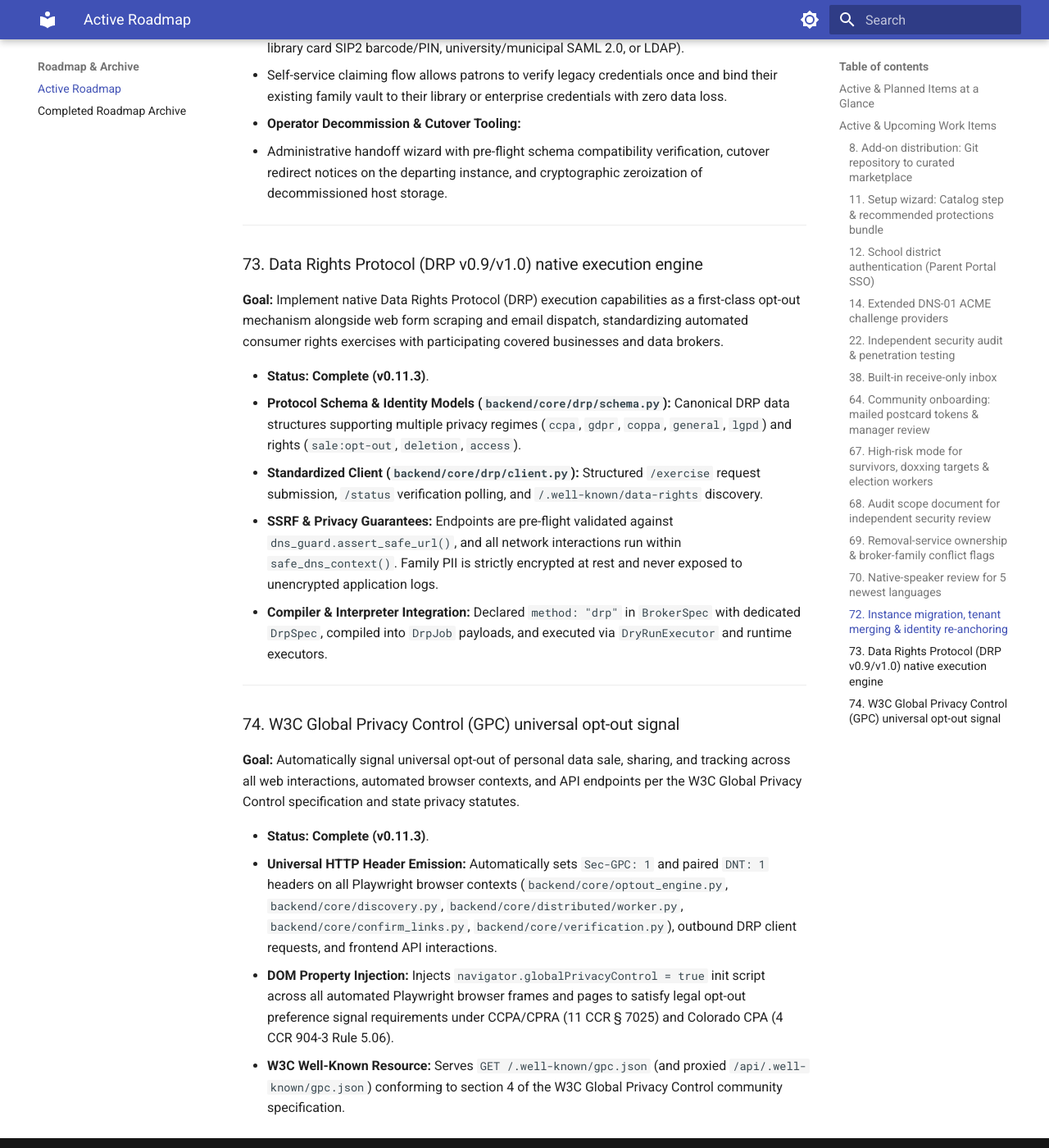
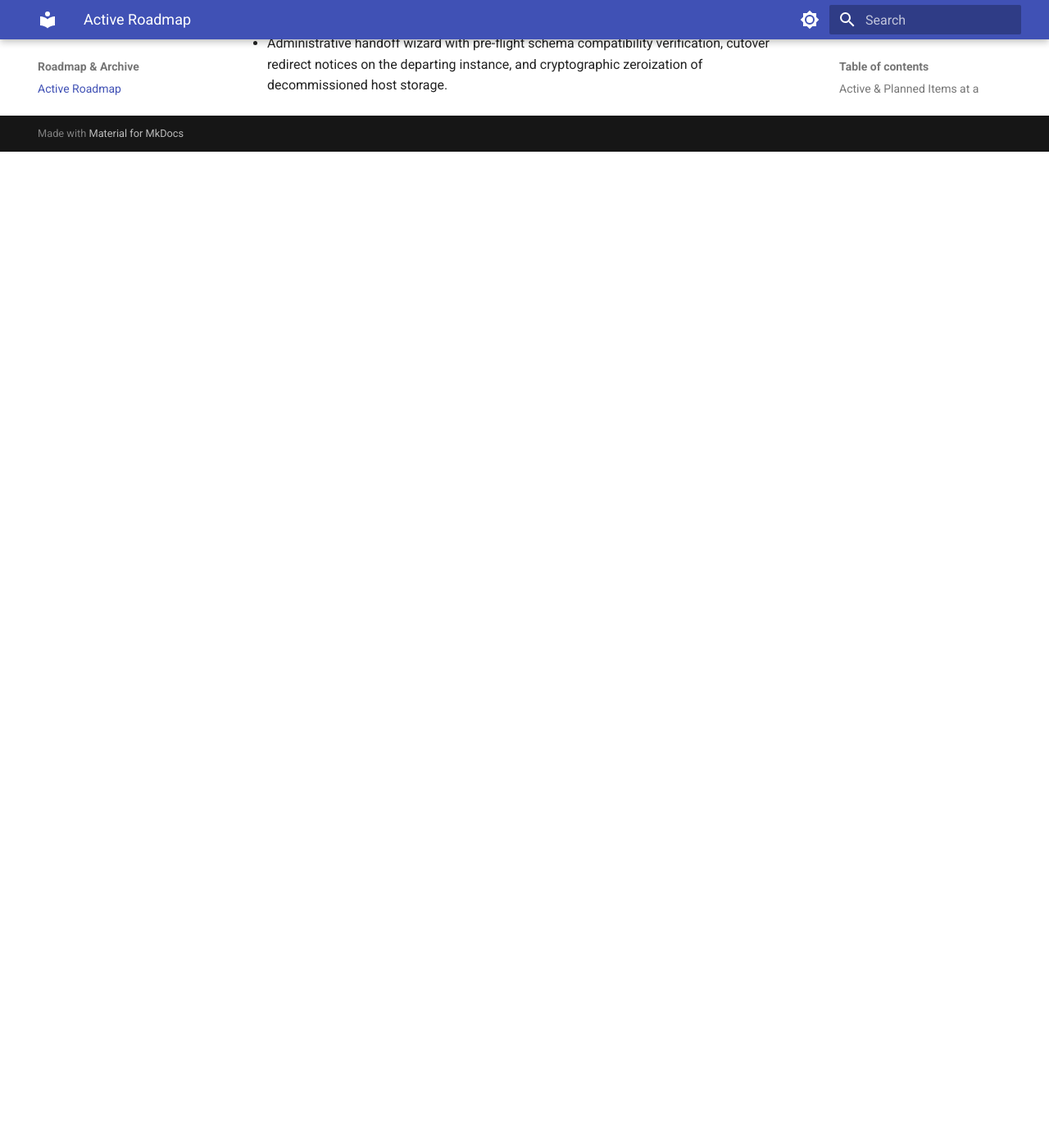
Before and after one commit to rlnunez/OpenOptOut, an MkDocs documentation site: the page built from docs/ROADMAP.md, in a window 1280 px wide and 1400 px high, scrolled down 5778 px. Shown: the whole window at 82% size. Built offline with MkDocs 1.6.1 and Material for MkDocs 9.7.7, drawn with Linux system fonts in a browser that asks for light colours; after the commit the page ends 5963 px from its top, so only the background shows below that; some of the changed text lies outside the part shown.

Commit message:
docs: archive completed DRP and GPC roadmap items into changelog

```diff
--- a/docs/ROADMAP.md
+++ b/docs/ROADMAP.md
@@ -25,8 +25,6 @@ The guiding architectural principle: **the core does not contain broker-specific
 | [69](#item-69) | [Removal-service ownership & broker-family conflict flags](#item-69) | Planned | Medium |
 | [70](#item-70) | [Native-speaker review for 5 newest languages](#item-70) | Planned | Medium |
 | [72](#item-72) | [Instance migration, tenant merging & identity re-anchoring](#item-72) | Planned | Medium (Institutional & Consortium) |
-| [73](#item-73) | [Data Rights Protocol (DRP v0.9/v1.0) native execution engine](#item-73) | Complete (v0.11.3) | High (Core Protocol) |
-| [74](#item-74) | [W3C Global Privacy Control (GPC) universal opt-out signal](#item-74) | Complete (v0.11.3) | High (Core Protocol) |
 
 ---
 
@@ -159,26 +157,3 @@ The guiding architectural principle: **the core does not contain broker-specific
   - Self-service claiming flow allows patrons to verify legacy credentials once and bind their existing family vault to their library or enterprise credentials with zero data loss.
 - **Operator Decommission & Cutover Tooling:**
   - Administrative handoff wizard with pre-flight schema compatibility verification, cutover redirect notices on the departing instance, and cryptographic zeroization of decommissioned host storage.
-
----
-
-<a id="item-73"></a>
-### 73. Data Rights Protocol (DRP v0.9/v1.0) native execution engine
-**Goal:** Implement native Data Rights Protocol (DRP) execution capabilities as a first-class opt-out mechanism alongside web form scraping and email dispatch, standardizing automated consumer rights exercises with participating covered businesses and data brokers.
-
-- **Status:** **Complete (v0.11.3)**.
-- **Protocol Schema & Identity Models (`backend/core/drp/schema.py`):** Canonical DRP data structures supporting multiple privacy regimes (`ccpa`, `gdpr`, `coppa`, `general`, `lgpd`) and rights (`sale:opt-out`, `deletion`, `access`).
-- **Standardized Client (`backend/core/drp/client.py`):** Structured `/exercise` request submission, `/status` verification polling, and `/.well-known/data-rights` discovery.
-- **SSRF & Privacy Guarantees:** Endpoints are pre-flight validated against `dns_guard.assert_safe_url()`, and all network interactions run within `safe_dns_context()`. Family PII is strictly encrypted at rest and never exposed to unencrypted application logs.
-- **Compiler & Interpreter Integration:** Declared `method: "drp"` in `BrokerSpec` with dedicated `DrpSpec`, compiled into `DrpJob` payloads, and executed via `DryRunExecutor` and runtime executors.
-
----
-
-<a id="item-74"></a>
-### 74. W3C Global Privacy Control (GPC) universal opt-out signal
-**Goal:** Automatically signal universal opt-out of personal data sale, sharing, and tracking across all web interactions, automated browser contexts, and API endpoints per the W3C Global Privacy Control specification and state privacy statutes.
-
-- **Status:** **Complete (v0.11.3)**.
-- **Universal HTTP Header Emission:** Automatically sets `Sec-GPC: 1` and paired `DNT: 1` headers on all Playwright browser contexts (`backend/core/optout_engine.py`, `backend/core/discovery.py`, `backend/core/distributed/worker.py`, `backend/core/confirm_links.py`, `backend/core/verification.py`), outbound DRP client requests, and frontend API interactions.
-- **DOM Property Injection:** Injects `navigator.globalPrivacyControl = true` init script across all automated Playwright browser frames and pages to satisfy legal opt-out preference signal requirements under CCPA/CPRA (11 CCR § 7025) and Colorado CPA (4 CCR 904-3 Rule 5.06).
-- **W3C Well-Known Resource:** Serves `GET /.well-known/gpc.json` (and proxied `/api/.well-known/gpc.json`) conforming to section 4 of the W3C Global Privacy Control community specification.
```
Also changed, not shown: CHANGELOG.md (+4 -3 lines), 1 other file.
